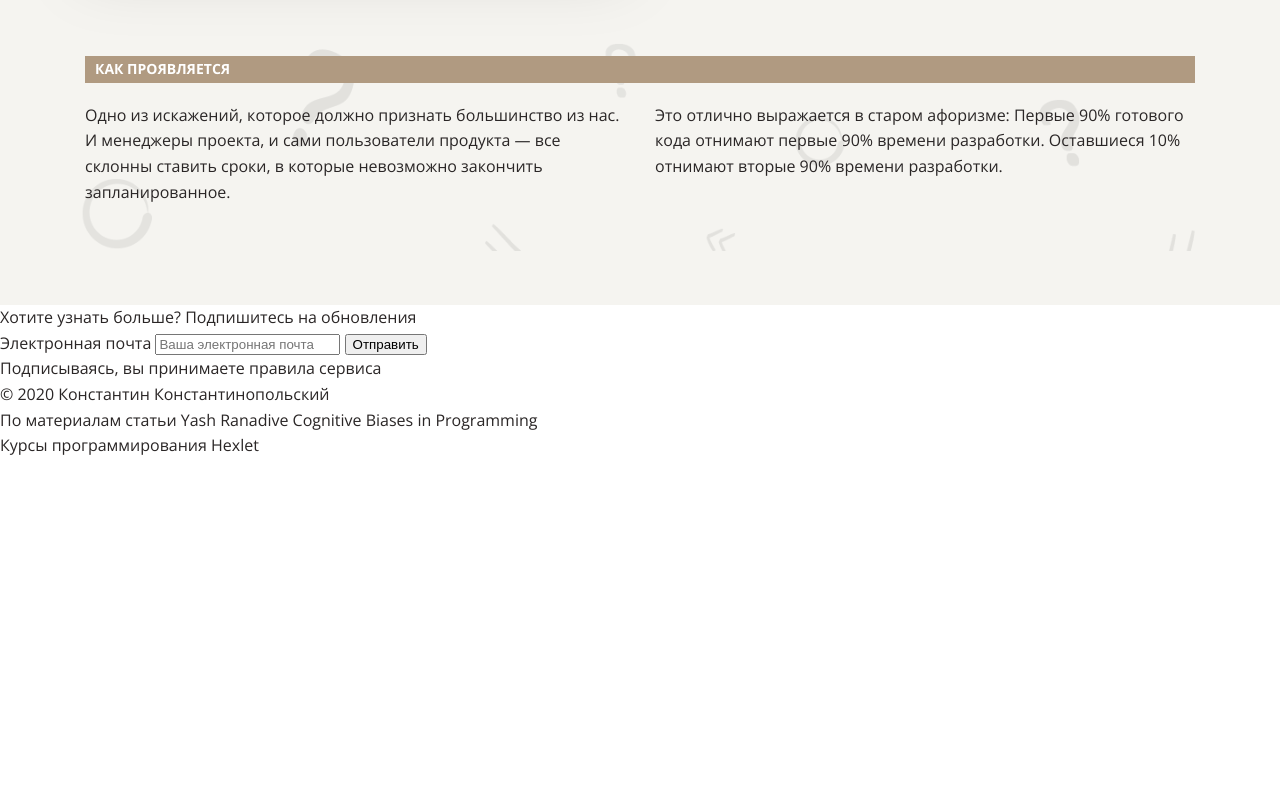
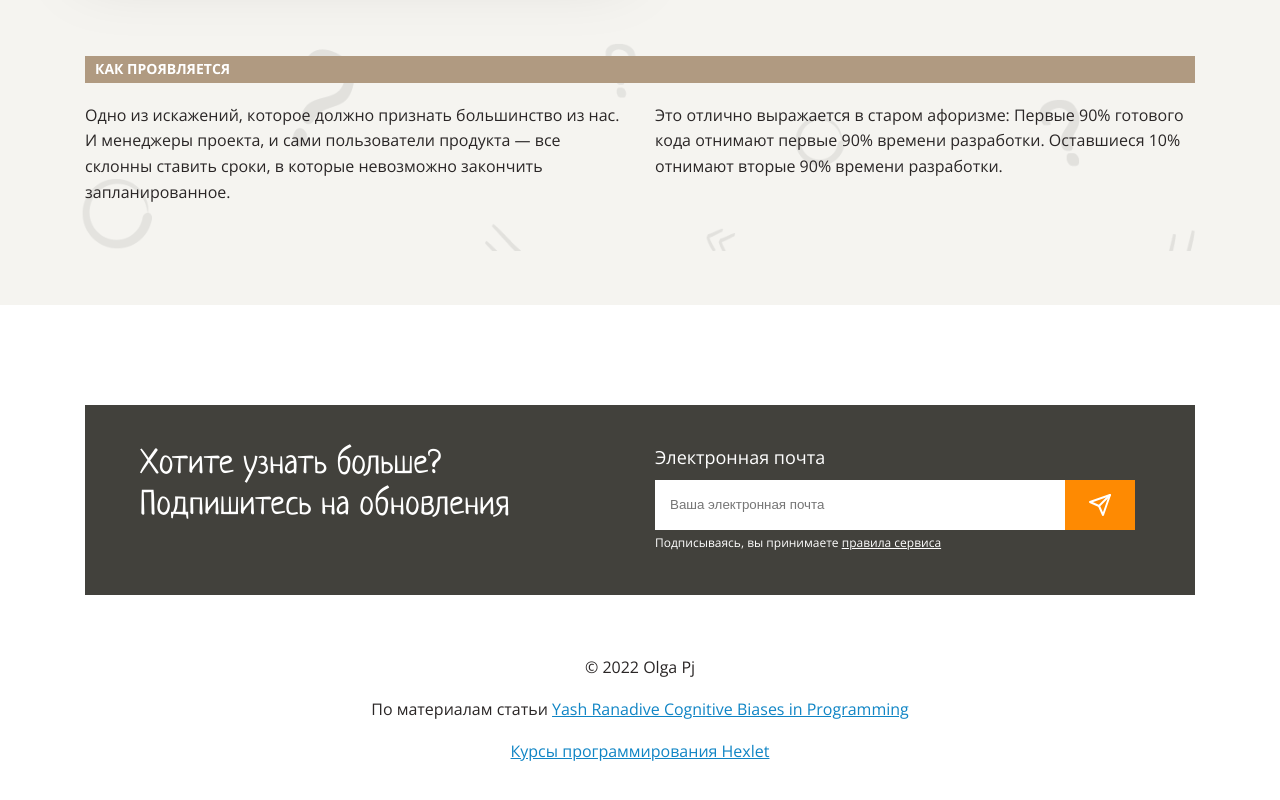
Before and after one commit to ola-9/layout-designer-project-lvl1, a website: page src/index.html in a window 1280 px wide. Shown: the part 6749-7549 px from the top of the page. Before the commit the page ends 7208 px from the top, so only its background shows below. Drawn offline with Linux system fonts and the light colour scheme.

Commit message:
complete step11: footer

```diff
--- a/src/index.html
+++ b/src/index.html
@@ -229,24 +229,31 @@
           </p>
         </div>
       </div>
-
     </section>
   </main>
   <footer>
-    <div>
-      <p>
-        Хотите узнать больше? Подпишитесь на обновления
-      </p>
-      <form>
-        <label for="email">Электронная почта</label>
-        <input id="email" type="email" placeholder="Ваша электронная почта">
-        <button>Отправить</button>
-        <p>Подписываясь, вы принимаете <a href="#">правила сервиса</a></p>
-      </form>
+    <div class="container">
+      <div class="d-flex justify-between split-columns-2 mb-60 bg-dark white-color subscribe">
+        <h3>Хотите узнать больше?<br>Подпишитесь на обновления</h3>
+        <form class="subscribe-form">
+          <label for="email" class="subscribe-form__label">Электронная почта</label>
+          <div class="d-flex">
+            <input class="subscribe-form__input" id="email" type="email" placeholder="Ваша электронная почта">
+            <button class="btn-subscribe"><span hidden>Отправить</span></button>
+          </div>
+          <p class="subscribe-form__rules">Подписываясь, вы принимаете <a class="subscribe-form__rules-link"
+              href="#">правила сервиса</a></p>
+        </form>
+      </div>
+      <div class="text-center info-block">
+        <p class="info-block__item">© 2022 Olga Pj</p>
+        <p class="info-block__item">По материалам статьи
+          <a class="info-block__link" href="https://medium.com/hackernoon/cognitive-biases-in-programming-5e937707c27b">
+            Yash Ranadive Cognitive Biases in Programming</a></p>
+        <p class="info-block__item"><a class="info-block__link" href="https://hexlet.io">Курсы программирования Hexlet</a></p>
+      </div>
+
     </div>
-    <p>© 2020 Константин Константинопольский</p>
-    <p>По материалам статьи <a>Yash Ranadive Cognitive Biases in Programming</a></p>
-    <a>Курсы программирования Hexlet</a>
   </footer>
 </body>
 
--- a/src/styles/atomic.css
+++ b/src/styles/atomic.css
@@ -81,6 +81,10 @@
   margin-bottom: 40px;
 }
 
+.mb-60 {
+  margin-bottom: 60px;
+}
+
 .mb-100 {
   margin-bottom: 100px;
 }
@@ -92,6 +96,7 @@
 .pt-200 {
   padding-top: 200px;
 }
+
 .shadow {
   filter: drop-shadow(0 16px 32px rgba(0, 0, 0, 0.15));
 }
--- a/src/styles/btn.css
+++ b/src/styles/btn.css
@@ -20,3 +20,32 @@
   position: relative;
   left: calc(50% + 15px);
 }
+
+.btn-subscribe {
+  position: relative;
+
+  width: 70px;
+  height: 50px;
+
+  background-color: var(--main-orange);
+  border: none;
+}
+
+.btn-subscribe::before {
+  position: absolute;
+
+  top: 50%;
+  left: 50%;
+
+  width: 24px;
+  height: 24px;
+
+  transform: translate(-50%, -50%);
+
+  content: url("../assets/images/send.svg");
+}
+
+.btn-subscribe:hover {
+  background-color: var(--main-orange-dark);
+  cursor: pointer;
+}
--- a/src/styles/default.css
+++ b/src/styles/default.css
@@ -11,6 +11,7 @@ html {
 body,
 h1,
 h2,
+h3,
 h5,
 p {
   margin: 0;
--- a/src/styles/style.css
+++ b/src/styles/style.css
@@ -126,3 +126,41 @@ body {
 
   text-transform: uppercase;
 }
+
+.subscribe {
+  padding: 40px 55px;
+}
+
+.subscribe-form__label {
+  display: inline-block;
+  margin-bottom: 9px;
+
+  font-size: 18px;
+}
+
+.subscribe-form__input {
+  height: 50px;
+  width: calc(100% - 75px);
+  padding: 15px;
+
+  border: none;
+}
+
+.subscribe-form__rules {
+  font-size: 12px;
+}
+
+.subscribe-form__rules-link {
+  text-decoration: underline;
+
+  cursor: pointer;
+}
+
+.info-block__item {
+  margin-bottom: 16px;
+}
+
+.info-block__link {
+  color: var(--blue);
+  text-decoration: underline;
+}
```
